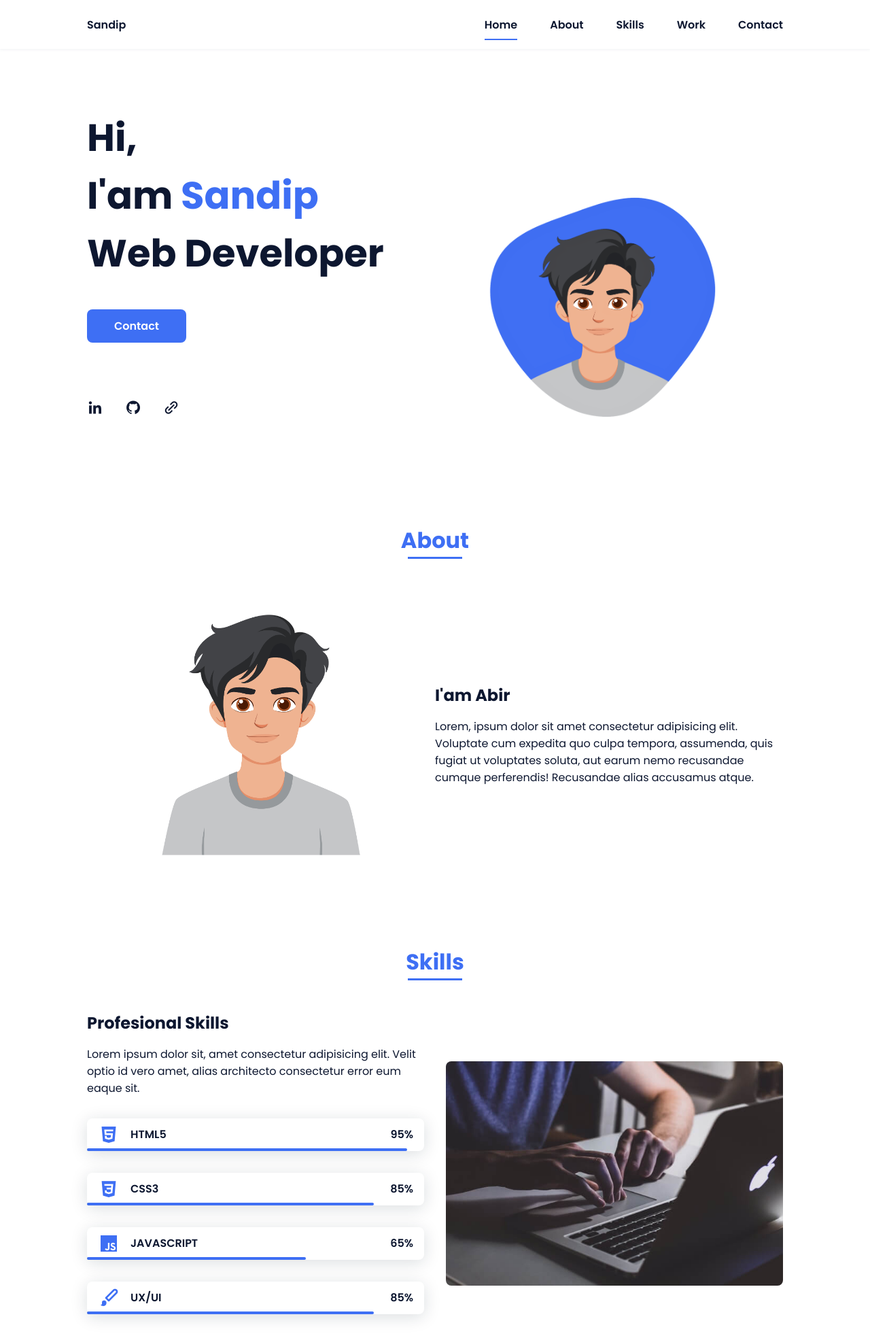
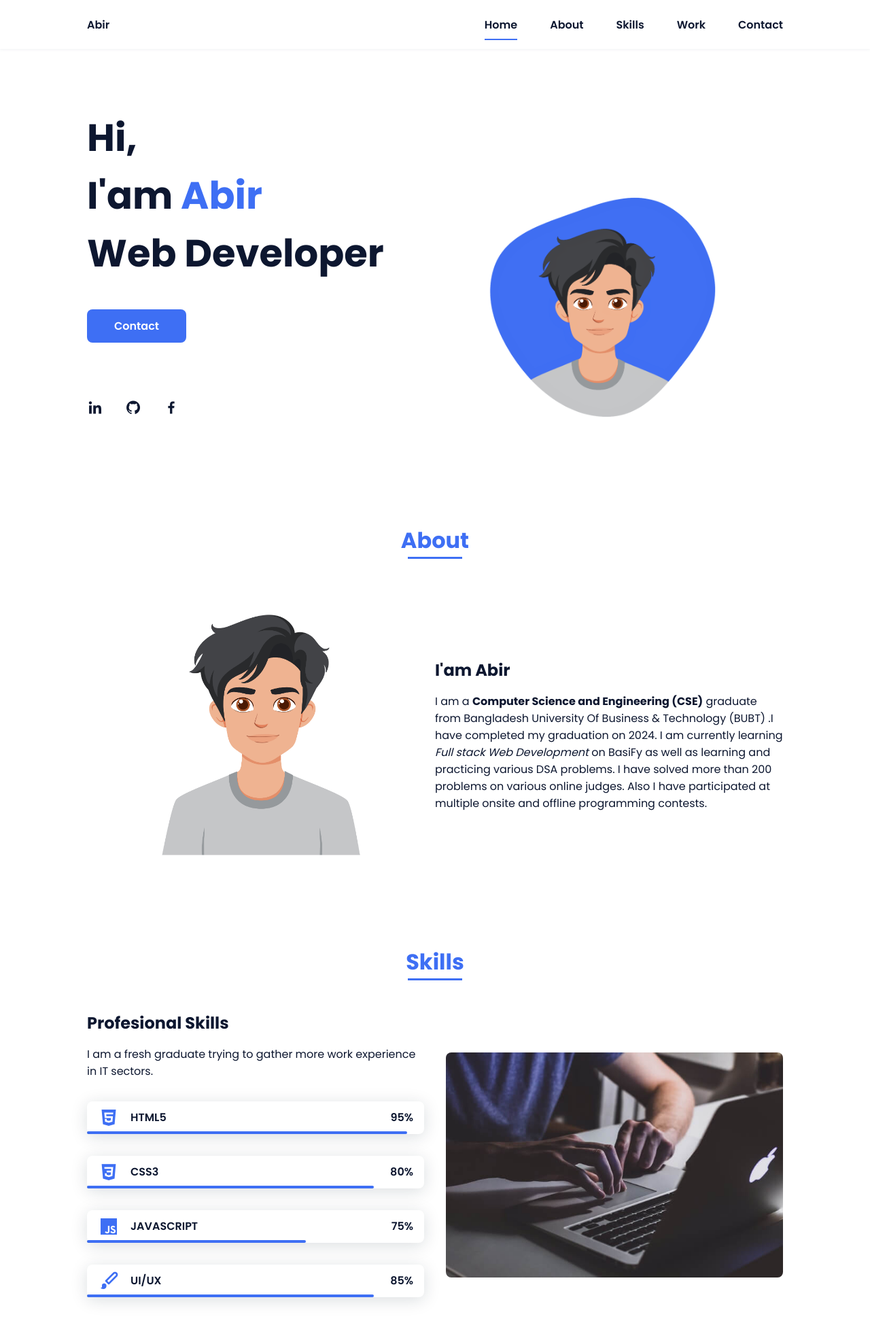
Before and after one commit to clever2817/Basify_DSA_Task-5_HTML_CSS, a plain HTML site: page index.html in a window 1280 px wide. Shown: the top 1968 px of the page at 68% size. Drawn offline with nearby package versions, Linux system fonts and the light colour scheme.

Commit message:
Footer Section Added
Footer Section Added

```diff
--- a/index.html
+++ b/index.html
@@ -19,7 +19,7 @@
     <header class="l-header">
       <nav class="nav bd-grid">
         <div>
-            <a href="#" class="nav__logo">Sandip</a>
+          <a href="#" class="nav__logo">Abir</a>
         </div>
 
         <div class="nav__menu" id="nav-menu">
@@ -55,7 +55,7 @@
       <section class="home bd-grid" id="home">
         <div class="home__data">
           <h1 class="home__title">
-              Hi,<br />I'am <span class="home__title-color">Sandip</span><br />
+            Hi,<br />I'am <span class="home__title-color">Abir</span><br />
             Web Developer
           </h1>
 
@@ -64,37 +64,31 @@
 
         <div class="home__social">
           <a
-              href="https://www.linkedin.com/company/basifyco/"
+            href="https://www.linkedin.com/in/khandokar-menhajul-abedin-abir-7a71861ba/"
             target="_blank"
             class="home__social-icon"
             ><i class="bx bxl-linkedin"></i
           ></a>
           <a
-              href="https://github.com/basifyorg"
+            href="https://github.com/clever2817"
             target="_blank"
             class="home__social-icon"
             ><i class="bx bxl-github"></i
           ></a>
           <a
-              href="https://basify-portfolio.netlify.app/"
+            href="https://www.facebook.com/menhajul.abedin.2817"
             target="_blank"
             class="home__social-icon"
-              ><i class="bx bx-link-alt"></i
+            ><i class="bx bxl-facebook"></i
           ></a>
         </div>
 
         <div class="home__img">
-            <image
-              class="home__blob-img"
-              x="50"
-              y="60"
-              src="./img/profile.png"
-            />
+          <image class="home__blob-img" x="50" y="60" src="./img/profile.png" />
         </div>
       </section>
 
       <!-- Home Section End -->
-
 
       <!-- About Section Start -->
 
@@ -109,17 +103,24 @@
           <div>
             <h2 class="about__subtitle">I'am Abir</h2>
             <p class="about__text">
-              Lorem, ipsum dolor sit amet consectetur adipisicing elit.
-              Voluptate cum expedita quo culpa tempora, assumenda, quis fugiat
-              ut voluptates soluta, aut earum nemo recusandae cumque
-              perferendis! Recusandae alias accusamus atque.
+              I am a
+              <span style="font-weight: bold"
+                >Computer Science and Engineering (CSE)</span
+              >
+              graduate from Bangladesh University Of Business & Technology
+              (BUBT) .I have completed my graduation on 2024. I am currently
+              learning
+              <span style="font-style: italic">Full stack Web Development</span>
+              on BasiFy as well as learning and practicing various DSA problems.
+              I have solved more than 200 problems on various online judges.
+              Also I have participated at multiple onsite and offline
+              programming contests.
             </p>
           </div>
         </div>
       </section>
 
       <!-- About Section End -->
-
 
       <!-- Skills Section Start -->
 
@@ -130,9 +131,8 @@
           <div>
             <h2 class="skills__subtitle">Profesional Skills</h2>
             <p class="skills__text">
-              Lorem ipsum dolor sit, amet consectetur adipisicing elit. Velit
-              optio id vero amet, alias architecto consectetur error eum eaque
-              sit.
+              I am a fresh graduate trying to gather more work experience in IT
+              sectors.
             </p>
             <div class="skills__data">
               <div class="skills__names">
@@ -151,7 +151,7 @@
               </div>
               <div class="skills__bar skills__css"></div>
               <div>
-                <span class="skills__percentage">85%</span>
+                <span class="skills__percentage">80%</span>
               </div>
             </div>
             <div class="skills__data">
@@ -161,13 +161,13 @@
               </div>
               <div class="skills__bar skills__js"></div>
               <div>
-                <span class="skills__percentage">65%</span>
+                <span class="skills__percentage">75%</span>
               </div>
             </div>
             <div class="skills__data">
               <div class="skills__names">
                 <i class="bx bxs-paint skills__icon"></i>
-                <span class="skills__name">UX/UI</span>
+                <span class="skills__name">UI/UX</span>
               </div>
               <div class="skills__bar skills__ux"></div>
               <div>
@@ -183,7 +183,6 @@
       </section>
 
       <!-- Skills Section End -->
-
 
       <!-- Work Section Start -->
 
@@ -214,8 +213,6 @@
 
       <!-- Work Section End -->
 
-
-
       <!-- Contact Section Start -->
 
       <section class="contact section" id="contact">
@@ -244,40 +241,33 @@
 
     <!-- Contact Section End -->
 
-  </body>
-</html>
+    <!-- Footer Section Start -->
 
-
-
-
-
-      <!--===== CONTACT =====-->
-
-
-    <!--===== FOOTER =====-->
     <footer class="footer">
-      <p class="footer__title">Sandip</p>
+      <p class="footer__title">Abir</p>
       <div class="footer__social">
         <a
-          href="https://www.facebook.com/groups/basify"
+          href="https://www.facebook.com/menhajul.abedin.2817"
           target="_blank"
           class="footer__icon"
           ><i class="bx bxl-facebook"></i
         ></a>
         <a
-          href="https://discord.gg/wXWmRcTHdZ"
+          href="https://www.linkedin.com/in/khandokar-menhajul-abedin-abir-7a71861ba/"
           target="_blank"
           class="footer__icon"
-          ><i class="bx bxl-discord"></i
+          ><i class="bx bxl-linkedin"></i
         ></a>
         <a
-          href="https://chat.whatsapp.com/BLEAmCqOXYbLWIbZVsA5Ms"
+          href="https://github.com/clever2817"
           target="_blank"
           class="footer__icon"
-          ><i class="bx bxl-whatsapp"></i
+          ><i class="bx bxl-github"></i
         ></a>
       </div>
-      <p class="footer__copy">&#169; Basify. All rigths reserved</p>
+      <p class="footer__copy">&copy; Abir - 2024. All rigths reserved</p>
     </footer>
+
+    <!-- Footer Section End -->
   </body>
 </html>
```
Also changed, not shown: style.css (+1 -21 lines). Lines whose indentation alone changed are shown as unchanged.
